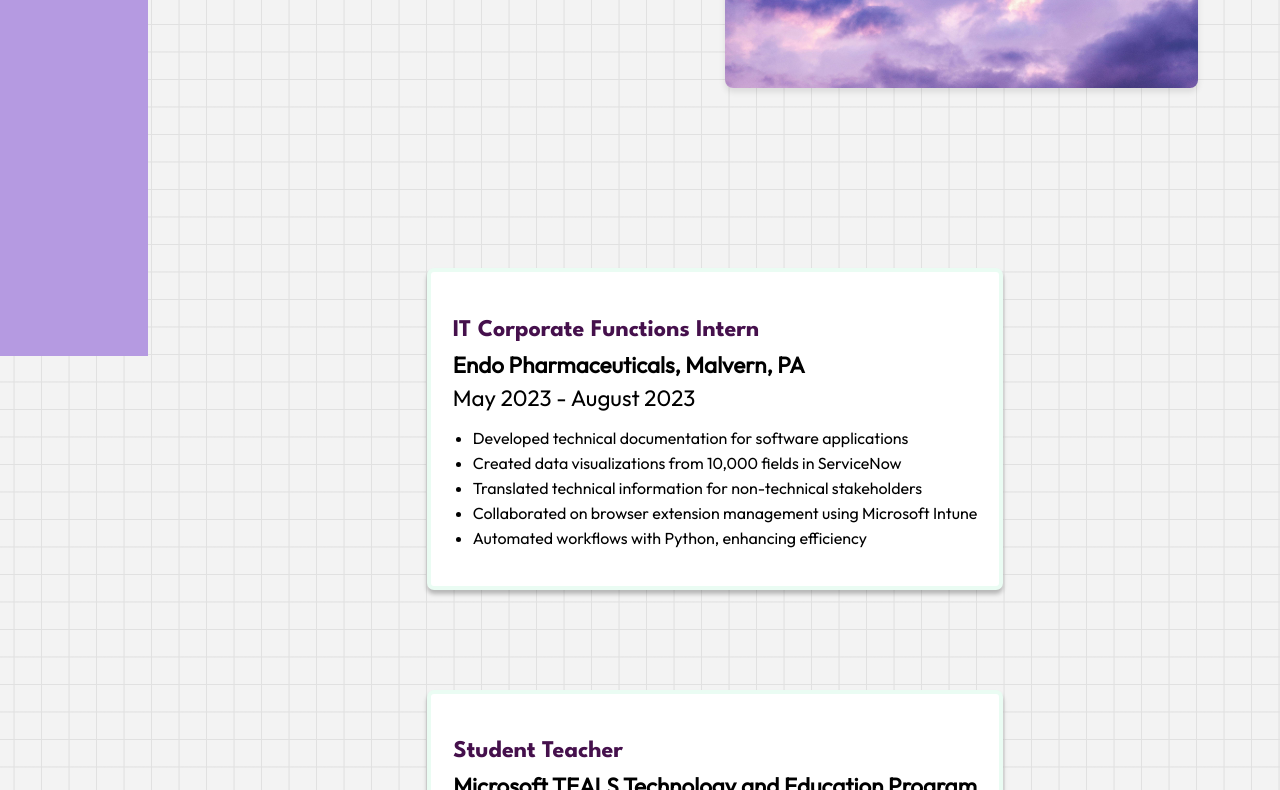
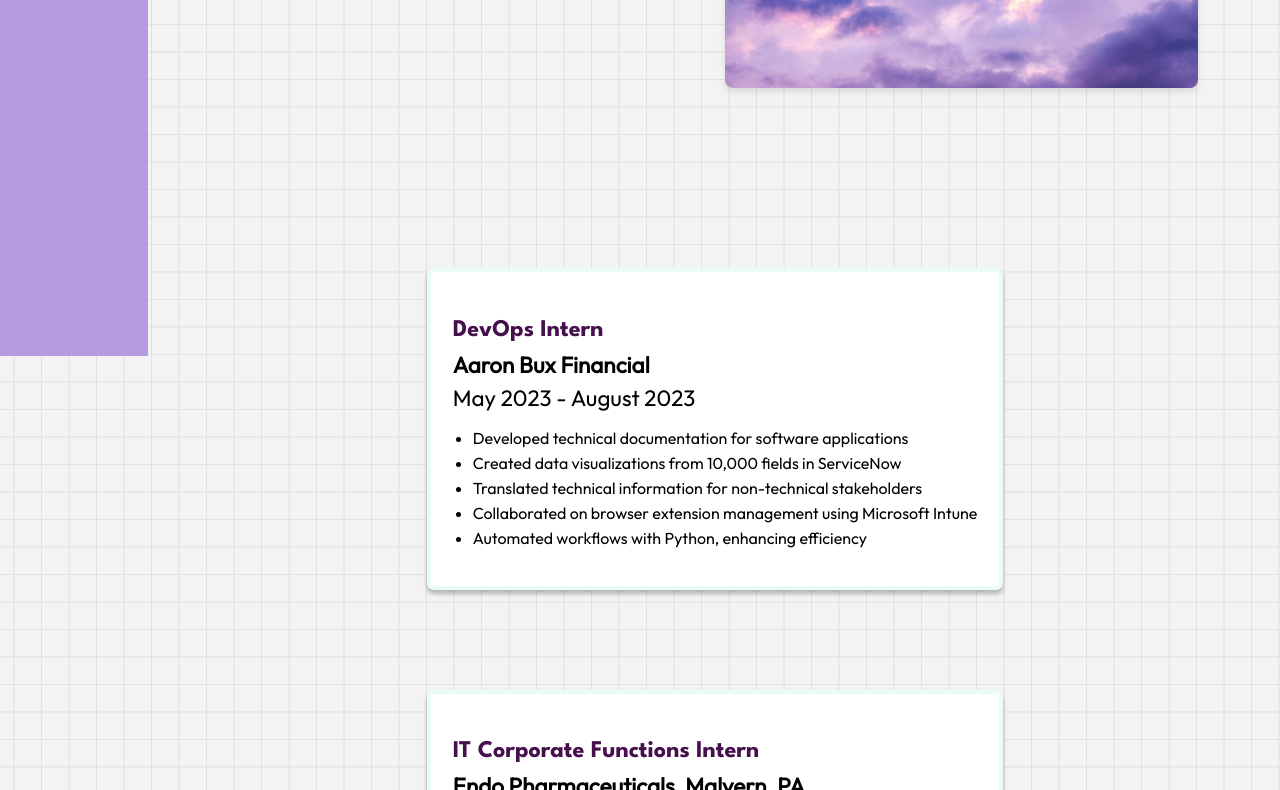
Before and after one commit to macr0nnie/Portfolio, a plain HTML site: page index.html in a window 1280 px wide. Shown: the part 484-1274 px from the top of the page. Drawn offline with nearby package versions, Linux system fonts and the light colour scheme; some packages are replaced by stand-ins of ours; a script that the page names is missing; a web font is replaced by a local one.

Commit message:
update the content

```diff
--- a/index.html
+++ b/index.html
@@ -50,6 +50,22 @@
   </section>
 
   <section id="experience">
+    <div id="col">
+      <div class="experience-card">
+        <h3 class="job-title">DevOps Intern</h3>
+        <p class="company">Aaron Bux Financial</p>
+        <p class="date">May 2023 - August 2023</p>
+        <ul class="job-description">
+          <li>Developed technical documentation for software applications</li>
+          <li>Created data visualizations from 10,000 fields in ServiceNow</li>
+          <li>Translated technical information for non-technical stakeholders</li>
+          <li>Collaborated on browser extension management using Microsoft Intune</li>
+          <li>Automated workflows with Python, enhancing efficiency</li>
+        </ul>
+      </div>
+    </div>
+
+
     <div id="col">
       <div class="experience-card">
         <h3 class="job-title">IT Corporate Functions Intern</h3>
```
